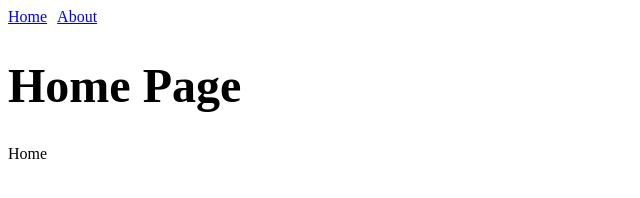
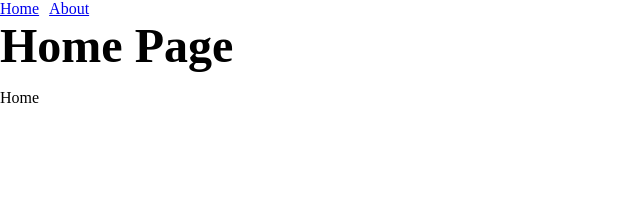
Before and after one commit to bmingles/gatsby-decap-spike, a Gatsby site: page / in a window 1280 px wide. Shown: the whole page, without its empty margins (0-640 px from the left). Built offline with nearby package versions, Linux system fonts and the light colour scheme; Gatsby itself is replaced by a stand-in of ours.

Commit message:
Reset some styles

```diff
--- a/src/styles/styles.scss
+++ b/src/styles/styles.scss
@@ -5,6 +5,17 @@
   --h1-font-size: var(--size-48);
 }
 
+body,
+h1,
+h2,
+h3,
+h4,
+h5,
+h6 {
+  margin: 0;
+  padding: 0;
+}
+
 h1 {
   font-size: var(--h1-font-size);
 }
```
